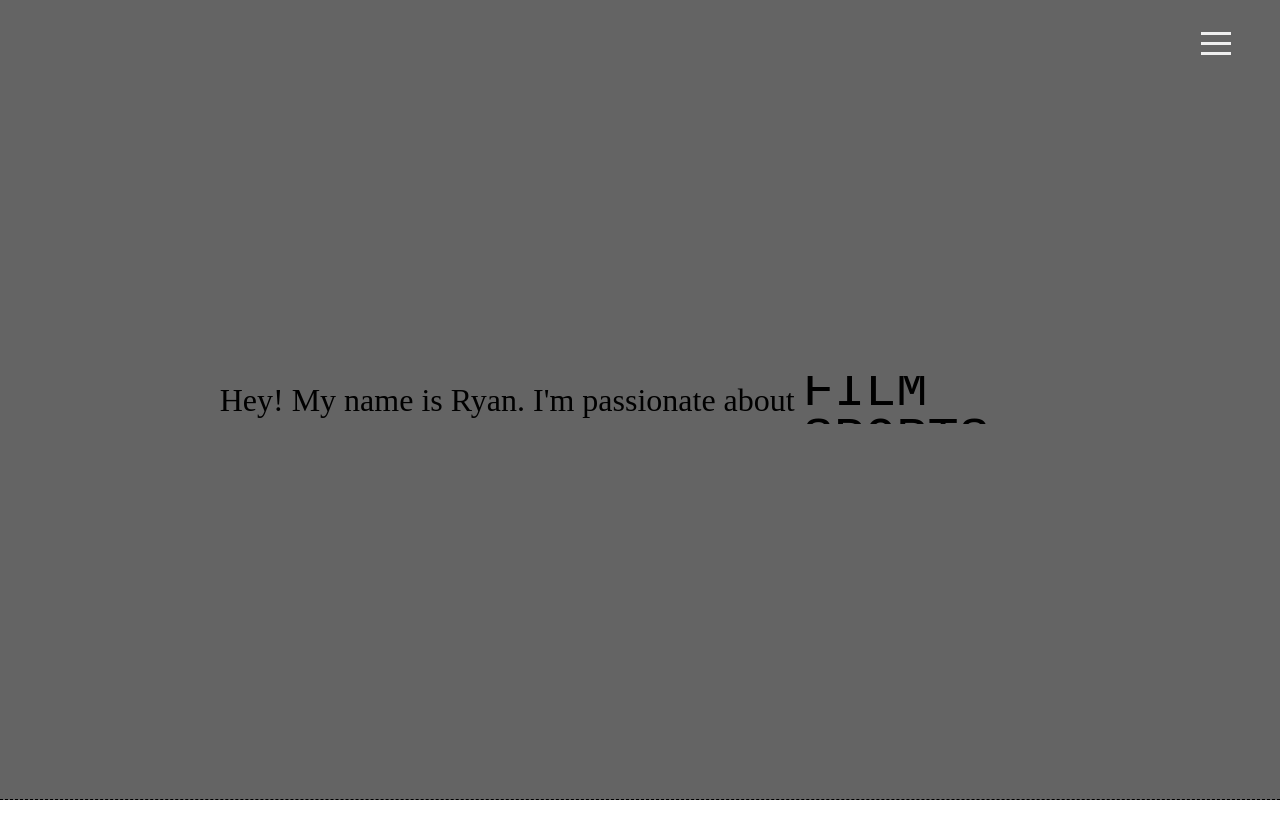
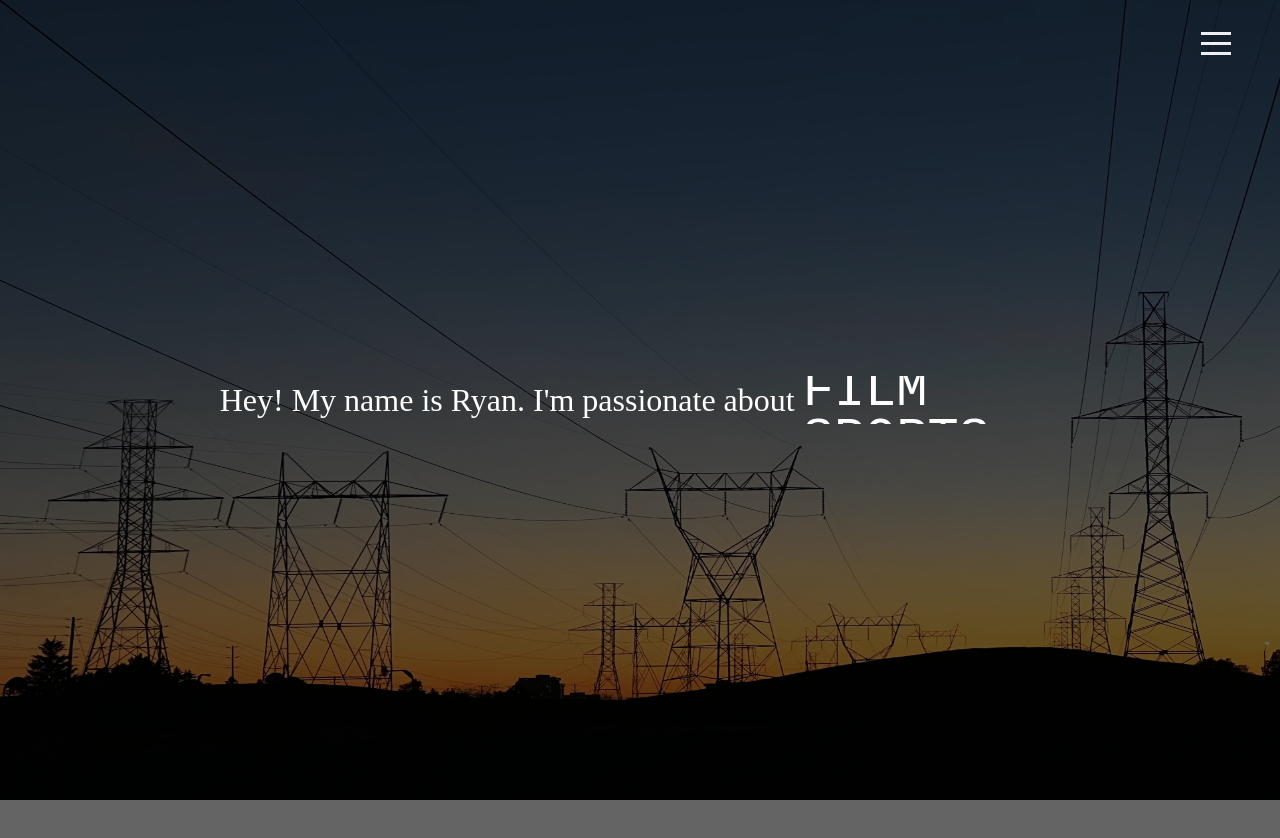
Before and after one commit to ryanpunwasi/portfolio, a React (Create React App) app: page / in a window 1280 px wide. Shown: the top 838 px of the page. Before the commit the page ends 800 px from the top, so only its background shows below. Built offline with nearby package versions, Linux system fonts and the light colour scheme.

Commit message:
feat: implement ability to add background image to section

```diff
--- a/src/components/App.js
+++ b/src/components/App.js
@@ -25,9 +25,10 @@ function App() {
         <Nav />
         <Sidebar items={sections} />
       </SidebarContext.Provider>
-      <Section>
+      <Section image="/img/02.jpeg">
         <Lead />
       </Section>
+      <Section />
     </>
   );
 }
--- a/src/components/Lead.scss
+++ b/src/components/Lead.scss
@@ -5,6 +5,7 @@
   justify-content: center;
   align-items: center;
   padding: 2em;
+  color: white;
 }
 
 .lead__text {
--- a/src/components/Section.jsx
+++ b/src/components/Section.jsx
@@ -1,6 +1,20 @@
 import styles from "./Section.module.css";
 
 function Section(props) {
+  if (props.image) {
+    return (
+      <div
+        style={{
+          backgroundImage: `url('${props.image}')`,
+          backgroundSize: "100% 100%",
+          backgroundBlendMode: "multiply",
+        }}
+        className={styles.section}
+      >
+        {props.children}
+      </div>
+    );
+  }
   return <div className={styles.section}>{props.children}</div>;
 }
 
--- a/src/components/Section.module.css
+++ b/src/components/Section.module.css
@@ -2,5 +2,4 @@
   background-color: rgb(100, 100, 100);
   height: 100vh;
   width: 100vw;
-  border-bottom: 1px dashed black;
 }
```
Also changed, not shown: public/img/01.jpeg (added), public/img/02.jpeg (added).
